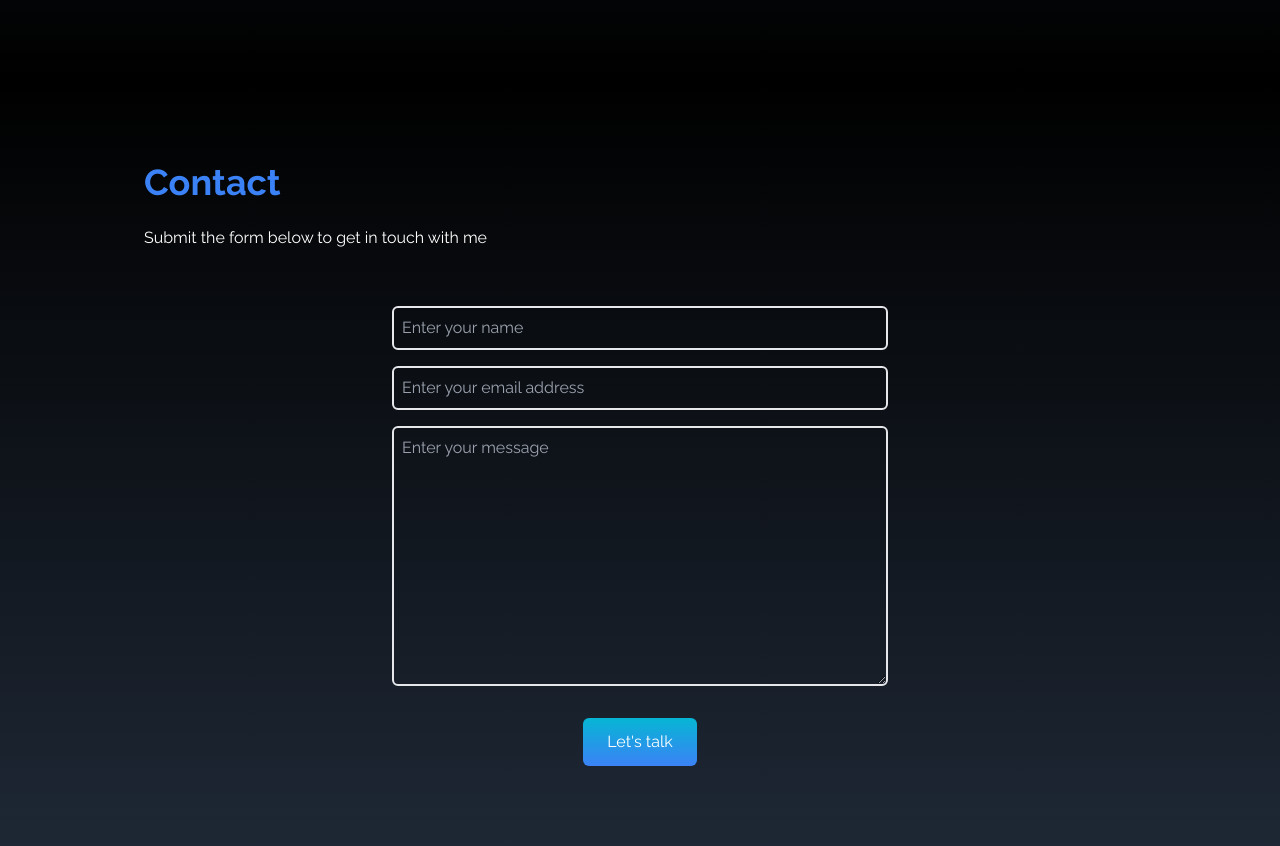
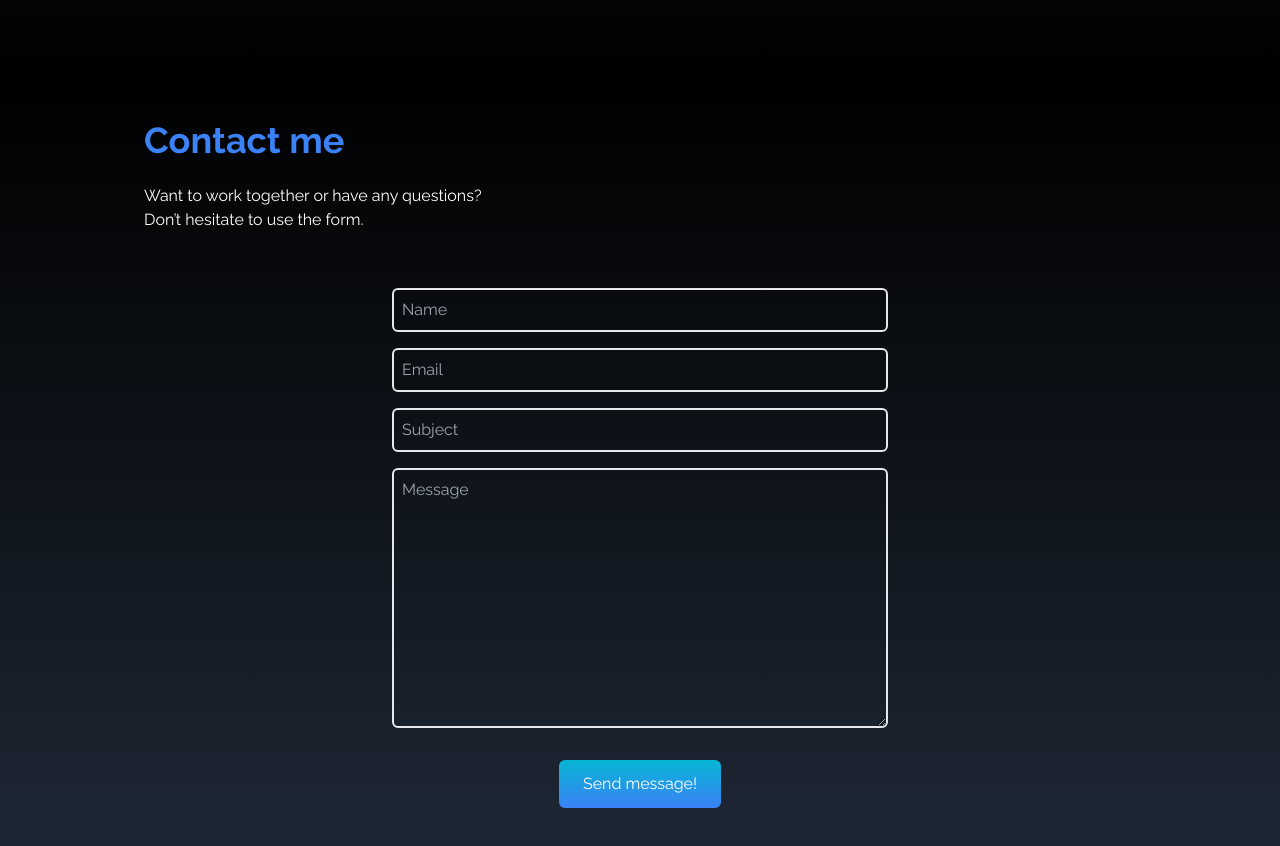
Before and after one commit to phieraditya/phieraditya.github.io, a React (Create React App) app: page / in a window 1280 px wide. Shown: the part 3120-3966 px from the top of the page. Built offline with nearby package versions, Linux system fonts and the light colour scheme; the HTML template or start-up script is replaced by a standard one.

Commit message:
Minor update on Contact component

```diff
--- a/src/components/Contact.jsx
+++ b/src/components/Contact.jsx
@@ -11,8 +11,11 @@ const Contact = () => {
       "
       >
         <div className="pb-8">
-          <p className="text-4xl font-bold  text-blue-500">Contact</p>
-          <p className="py-6">Submit the form below to get in touch with me</p>
+          <p className="text-4xl font-bold  text-blue-500">Contact me</p>
+          <p className="py-6">
+            Want to work together or have any questions? <br></br>
+            Don’t hesitate to use the form.
+          </p>
         </div>
 
         <div className="flex justify-center">
@@ -24,24 +27,30 @@ const Contact = () => {
             <input
               type="text"
               name="name"
-              placeholder="Enter your name"
-              className="p-2 bg-transparent border-2 rounded-md text-white focus:outline-none"
+              placeholder="Name"
+              className="mb-4 p-2 bg-transparent border-2 rounded-md text-white focus:outline-none"
             />
             <input
               type="text"
               name="email"
-              placeholder="Enter your email address"
-              className="my-4 p-2 bg-transparent border-2 rounded-md text-white focus:outline-none"
+              placeholder="Email"
+              className="mb-4 p-2 bg-transparent border-2 rounded-md text-white focus:outline-none"
+            />
+            <input
+              type="text"
+              name="subject"
+              placeholder="Subject"
+              className="mb-4 p-2 bg-transparent border-2 rounded-md text-white focus:outline-none"
             />
             <textarea
               name="message"
               rows="10"
-              placeholder="Enter your message"
+              placeholder="Message"
               className="p-2 bg-transparent border-2 rounded-md text-white focus:outline-none"
             ></textarea>
 
             <button className="text-white bg-gradient-to-b from-cyan-500 to-blue-500 px-6 py-3 my-8 mx-auto flex items-center rounded-md hover:scale-110 duration-300">
-              Let's talk
+              Send message!
             </button>
           </form>
         </div>
```
